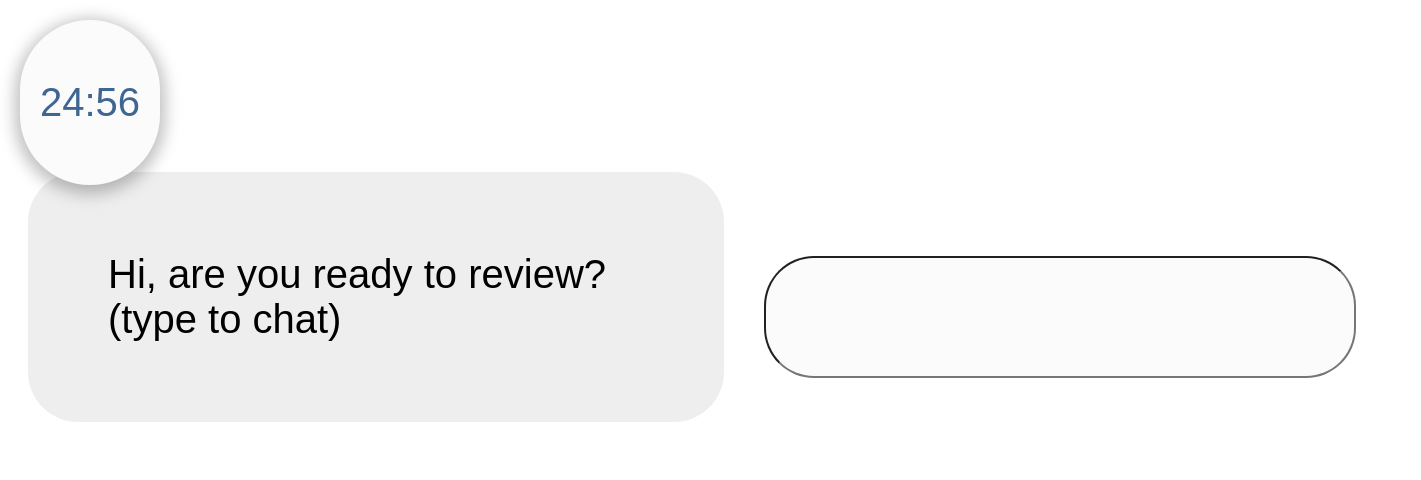
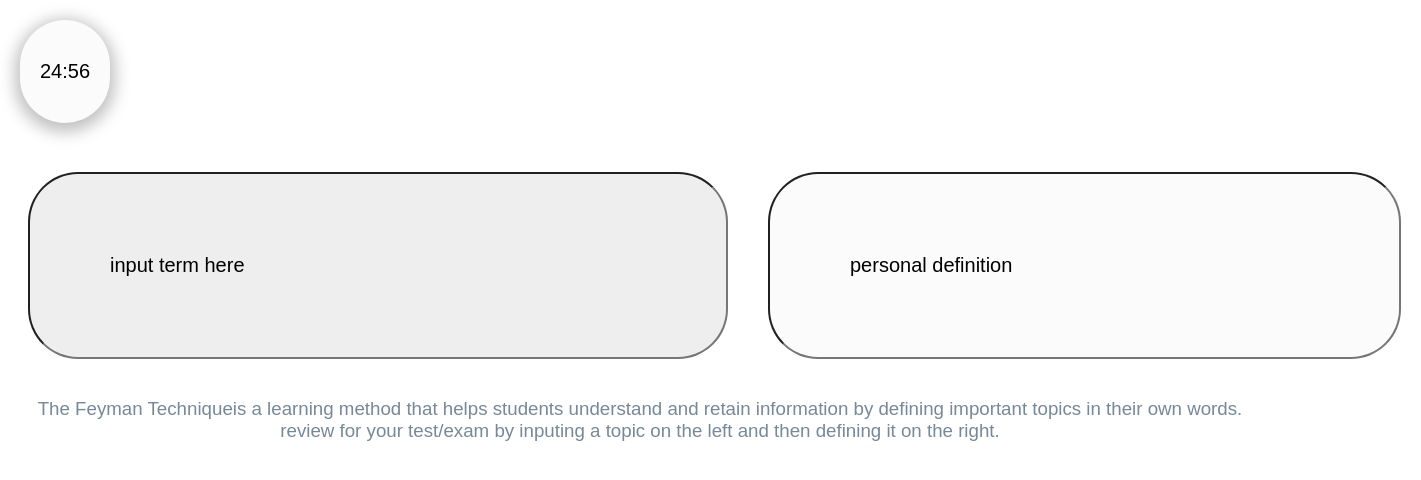
Before and after one commit to Jude-Shorbaji/HackRU, a plain HTML site: page feynman.html in a window 1280 px wide. Shown: the whole page, 1421 px wide, since content can reach past the window. Drawn offline with Linux system fonts and the light colour scheme; a web font is replaced by a local one.

Commit message:
final feybman and mainpage ux

```diff
--- a/feynman.css
+++ b/feynman.css
@@ -18,17 +18,17 @@
     font-family: reross-quadratic, sans-serif;
     font-style: normal;
     font-weight: 400;
-    font-size:40px;
+    font-size:20px;
     margin:20px;
   }
 
   .message-outgoing {
     background-color: #fbfbfb;
-    padding: 30px;
+    padding: 80px;
     font-family: reross-quadratic, sans-serif;
     font-style: normal;
     font-weight: 400;
-    font-size:50px;
+    font-size:20px;
     margin:20px;
     width:100%;
   }
@@ -43,3 +43,11 @@
     padding: 0 20px 110px;
     }
   }
+  h3{
+    text-align: center;
+    color:lightslategrey;
+    font-family: reross-quadratic, sans-serif;
+    font-style: normal;
+    font-weight: 400;
+
+  }
--- a/feynman.html
+++ b/feynman.html
@@ -13,17 +13,14 @@
     <br><br><br><br><br><br><br><br>
 
     <section class="chat-container" role="log" aria-label="Chat messages">
-        <h2 id="speechBubble" class="message-bubble message-incoming">
-        Hi, are you ready to review?
-        <br>
-        (type to chat)
-        </h2>
+        <input id="speechBubble" class="message-bubble message-incoming" value="input term here">
         <form id="chat" onsubmit="conversation()">
-            <p></p>
-            <input type="text" class="message-bubble message-outgoing" >
+            <input type="text" class="message-bubble message-outgoing" value="personal definition">
          </form>
 
       </section>
+      <h3>The Feyman Techniqueis a learning method that helps students understand and retain information by defining important topics in their own words.<br>
+    review for your test/exam by inputing a topic on the left and then defining it on the right.</h3>
 
     <script src="./countdown.js"></script>
     <script src="./feynman.js"></script>
--- a/style.css
+++ b/style.css
@@ -173,3 +173,8 @@ button {
     font-size: 20px;
     text-align: center;
   }
+  p{
+    font-size:20px;
+    text-align: left;
+    color:black;
+  }
```
Also changed, not shown: mainPage.html (+1 -1 lines).
